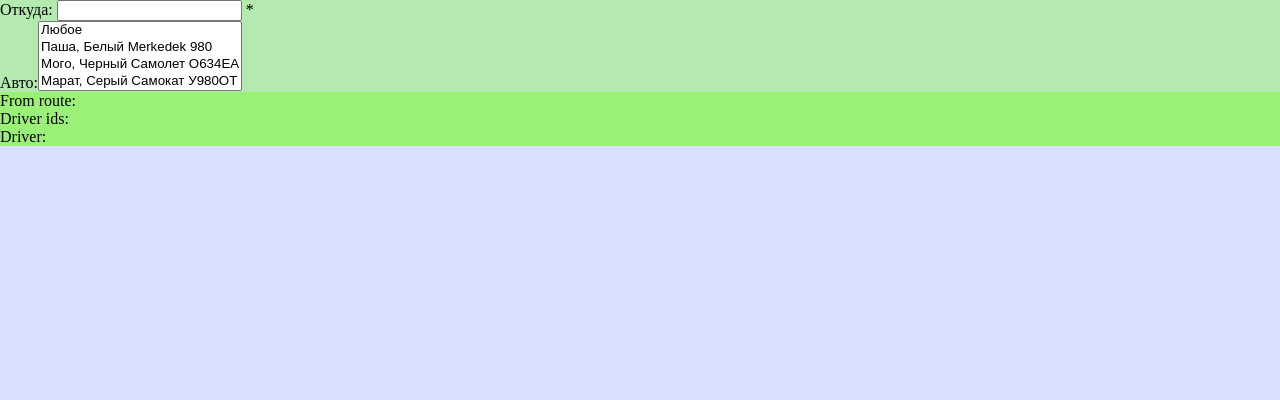
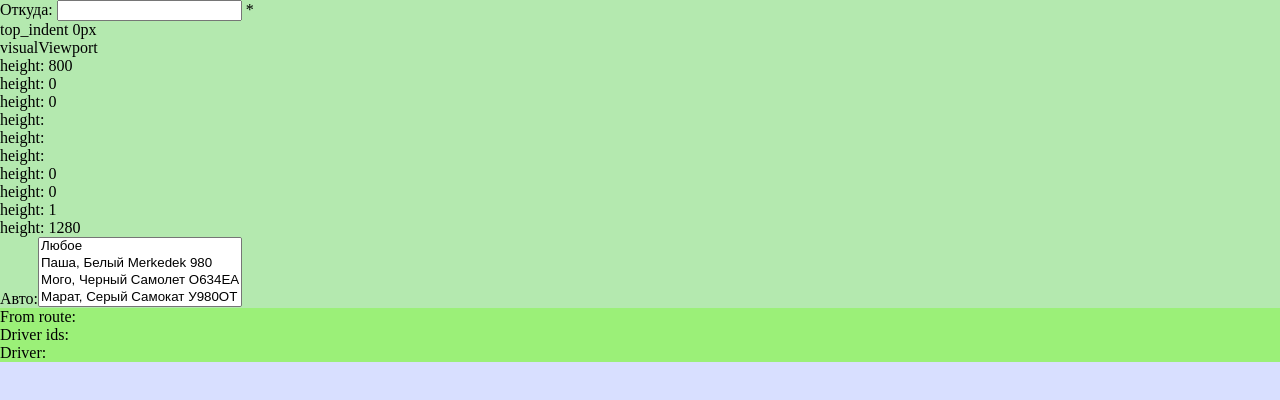
Before and after one commit to mansMS/taxi-front, a React (Vite) app: page / in a window 1280 px wide. Shown: the top 400 px of the page. Built offline with nearby package versions, Linux system fonts and the light colour scheme.

Commit message:
chore: attempt to create pwa 35

```diff
--- a/src/App.jsx
+++ b/src/App.jsx
@@ -57,6 +57,10 @@ function App() {
   const selectedDrivers = driversFinalList.filter(driver => selectedDriverIds.includes(String(driver.id)))
   const selectedDriverLabels = selectedDrivers.map(driver => driver.label)
 
+  console.log('window.visualViewport', window.visualViewport)
+  const top_indent = getComputedStyle(document.documentElement).getPropertyValue("--top-indent");
+
+
   return (
     <div className='App'>
       <div className='qwe qwe1'></div>
@@ -64,6 +68,18 @@ function App() {
       <div>
         <span >Откуда:</span> <input value={fromRoute} onChange={updateFromRoute} /> <span>*</span>
       </div>
+      <div>top_indent {top_indent}</div>
+      <div>visualViewport</div>
+      <div>height: {window.visualViewport?.height}</div>
+      <div>height: {window.visualViewport?.offsetLeft}</div>
+      <div>height: {window.visualViewport?.offsetTop}</div>
+      <div>height: {window.visualViewport?.onresize}</div>
+      <div>height: {window.visualViewport?.onscroll}</div>
+      <div>height: {window.visualViewport?.onscrollend}</div>
+      <div>height: {window.visualViewport?.pageLeft}</div>
+      <div>height: {window.visualViewport?.pageTop}</div>
+      <div>height: {window.visualViewport?.scale}</div>
+      <div>height: {window.visualViewport?.width}</div>
       <div>
         <span>Авто:</span>
         <select name="drivers" id="CallPage-drivers" multiple value={selectedDriverIds} onChange={updateSelectedDrivers}>
```
